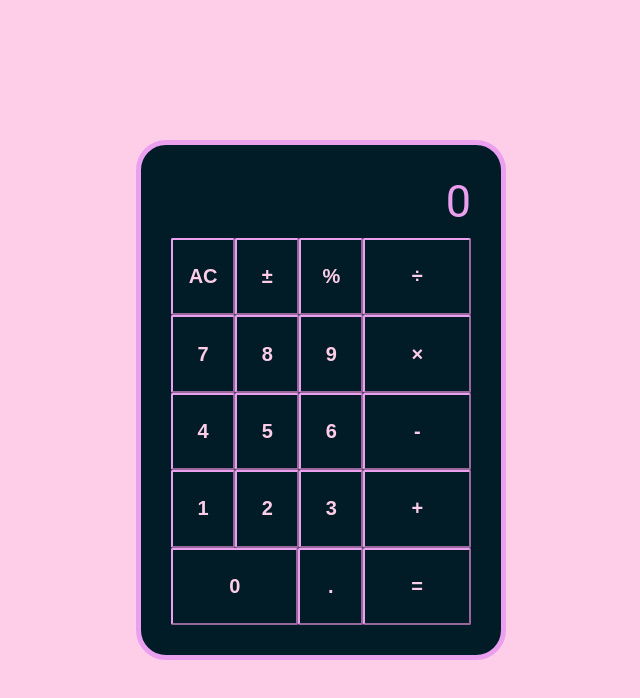
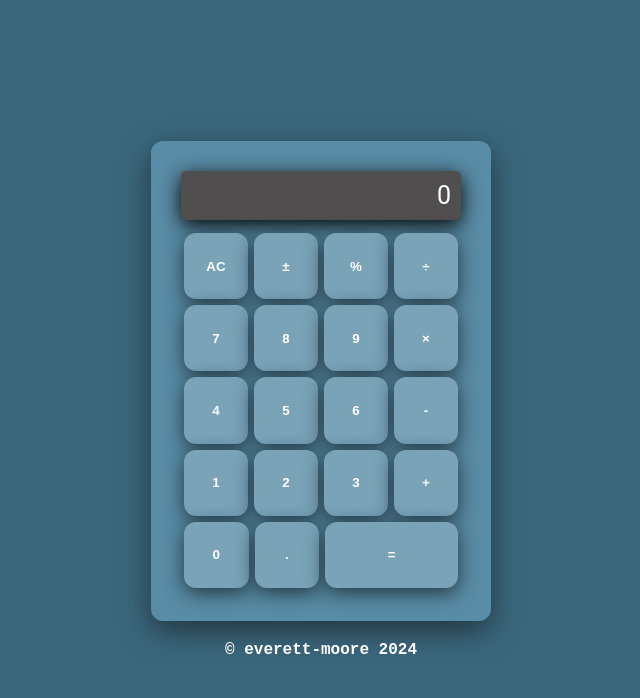
Before and after one commit to everett-moore/calculator, a plain HTML site: page index.html in a window 1280 px wide. Shown: the whole page, without its empty margins (319-959 px from the left). Drawn offline with Linux system fonts and the light colour scheme.

Commit message:
Update style and fix division by 0
Added footer, hover effects, new colors
Operand null after / by 0

```diff
--- a/index.html
+++ b/index.html
@@ -10,9 +10,9 @@
     <div id="calculator">
       <div id="displayValue">0</div>
       <div class="container">
-        <button>AC</button>
-        <button>±</button>
-        <button>%</button>
+        <button id="allClear">AC</button>
+        <button class="operatorBtn">±</button>
+        <button class="operatorBtn">%</button>
         <button class="operatorBtn">÷</button>
       </div>
       <div class="container">
@@ -34,11 +34,23 @@
         <button class="operatorBtn">+</button>
       </div>
       <div class="container">
-        <button id="grow">0</button>
+        <button>0</button>
         <button>.</button>
-        <button class="operatorBtn">=</button>
+        <button id="equalsBtn">=</button>
       </div>
     </div>
+    <footer class="footer">
+      <span> © </span>
+      <a
+        href="https://github.com/everett-moore"
+        target="_blank"
+        class="githubLink"
+        >everett-moore</a
+      >
+      <script>
+        document.write(new Date().getFullYear());
+      </script>
+    </footer>
     <script src="./script.js"></script>
   </body>
 </html>
--- a/script.js
+++ b/script.js
@@ -75,10 +75,6 @@ function appendDecimal() {
     displayValue.textContent = secondOperand;
     return;
   }
-  if (firstOperand == "") {
-    firstOperand = "0" + ".";
-    displayValue.textContent = firstOperand;
-  }
   if (firstOperand.includes(".")) return;
   firstOperand = firstOperand += ".";
   displayValue.textContent = firstOperand;
@@ -106,8 +102,8 @@ function calculate() {
   if (firstOperand == "" || secondOperand == "") return;
   operatorReady = false;
   if (operator == "÷" && secondOperand == 0) {
-    clear();
     displayValue.textContent = "Error";
+    secondOperand = "";
     return;
   }
   firstOperand = Number(firstOperand);
--- a/styles.css
+++ b/styles.css
@@ -5,54 +5,89 @@ body {
   justify-content: center;
   align-items: center;
   flex-direction: column;
-  background-color: #fecee9;
   font-family: "Roboto", sans-serif;
-  font-size: 45px;
+  font-size: 50px;
+  color: hsl(0, 0%, 100%);
+  background-color: hsl(200, 36%, 36%);
 }
 
 #calculator {
   display: inherit;
-  flex-grow: 1;
   flex-direction: column;
-  border: 5px solid #eb9fef;
-  background-color: #011c27;
-  border-radius: 30px;
+  box-shadow: 0 10px 30px hsl(199, 31%, 19%);
+  background-color: hsl(200, 30%, 50%);
+  border-radius: 12px;
+  border-style: none;
   padding: 30px;
-  min-height: 450px;
-  width: 300px;
+  margin-bottom: 20px;
+  min-height: 420px;
+  width: 280px;
 }
 
 .container {
   display: inherit;
   flex: 1;
+  min-height: 70px;
 }
 
 #displayValue {
+  font-size: 25px;
   text-align: right;
   word-wrap: break-word;
   word-break: break-all;
+  padding: 10px;
   margin-bottom: 10px;
-  color: #eb9fef;
+  border-radius: 5px;
+  background-color: hsl(0, 1%, 31%);
+  box-shadow: 0 5px 20px black;
 }
 
 button {
   flex: 1;
-  border-color: #eb9fef;
-  font-size: 20px;
-  color: #fecee9;
-  background-color: #011c27;
-  border-radius: 2px;
+  border: none;
+  margin: 3px;
+  color: hsl(0, 0%, 100%);
   font-weight: bold;
+  border-radius: 12px;
+  box-shadow: 0 5px 20px hsl(199, 31%, 19%);
+  background-color: hsl(200, 30%, 60%);
 }
 
 button:hover {
-  background-color: #8f568c;
+  background-color: hsl(200, 30%, 70%);
+  border-radius: 18px;
+  transition: all 0.2s ease 0s;
 }
 
-#grow {
+#equalsBtn {
   flex: 2.3;
 }
 
-.operatorBtn {
-  flex-grow: 1.9;
+#equalsBtn:hover {
+  background-color: hsl(117, 37%, 63%);
+  border-radius: 18px;
+  transition: all 0.2s ease 0s;
 }
+
+.operatorBtn:hover {
+  background-color: hsl(0, 37%, 59%);
+  border-radius: 18px;
+  transition: all 0.2s ease 0s;
+}
+
+#allClear:hover {
+  background-color: hsl(67, 42%, 63%);
+  border-radius: 18px;
+  transition: all 0.2s ease 0s;
+}
+
+footer {
+  font-family: "Ludica Console", Monospace;
+  font-size: 16px;
+  font-weight: 700;
+}
+
+a {
+  text-decoration: none;
+  color: hsl(0, 0%, 100%);
+}
```
